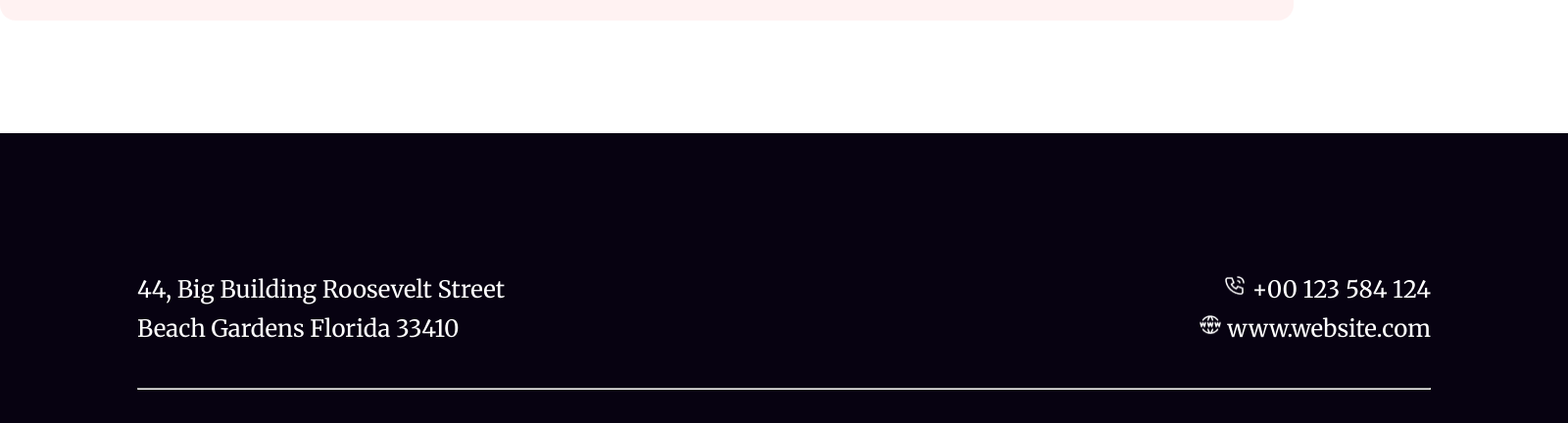
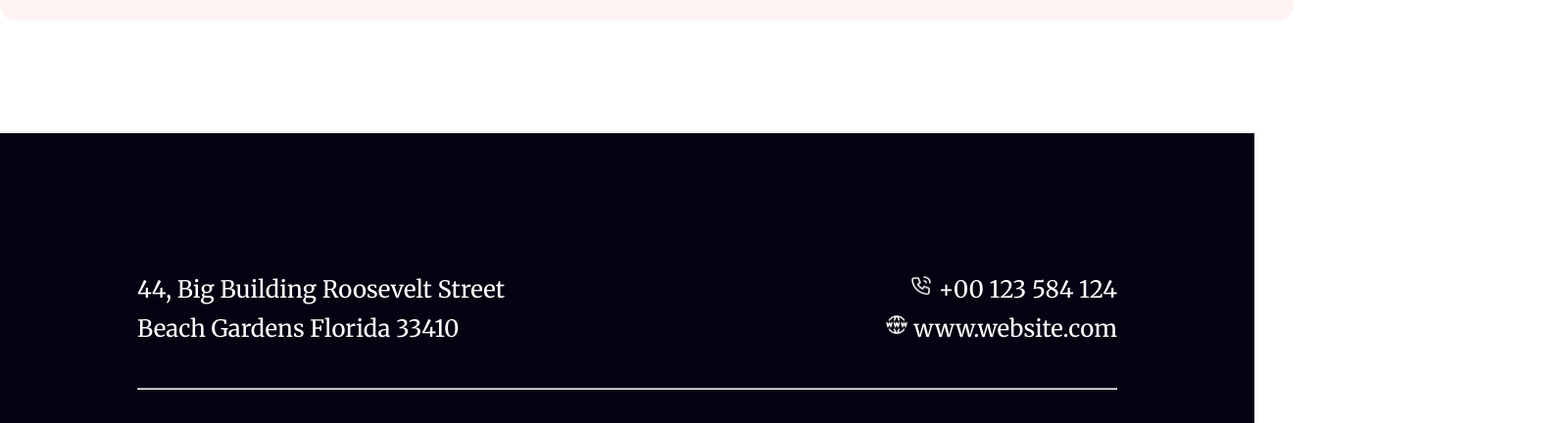
Before and after one commit to Shazzad501/new-year-offer, a plain HTML site: page index.html in a window 1280 px wide. Shown: the part 6816-7248 px from the top of the page at 98% size, 1600 px wide, since content can reach past the window. Drawn offline with Linux system fonts and the light colour scheme.

Commit message:
Footer section css update

```diff
--- a/style.css
+++ b/style.css
@@ -416,11 +416,12 @@ input {
 
 /* Footer section style start */
 .footer {
-  width: 1600px;
-  height: 609px;
+  max-width:1320px;
+  min-height: 609px;
   background: rgb(7, 2, 17);
   color: white;
   padding: 140px;
+  margin: auto auto;
 }
 .footer-container{
   width:100%;
```
